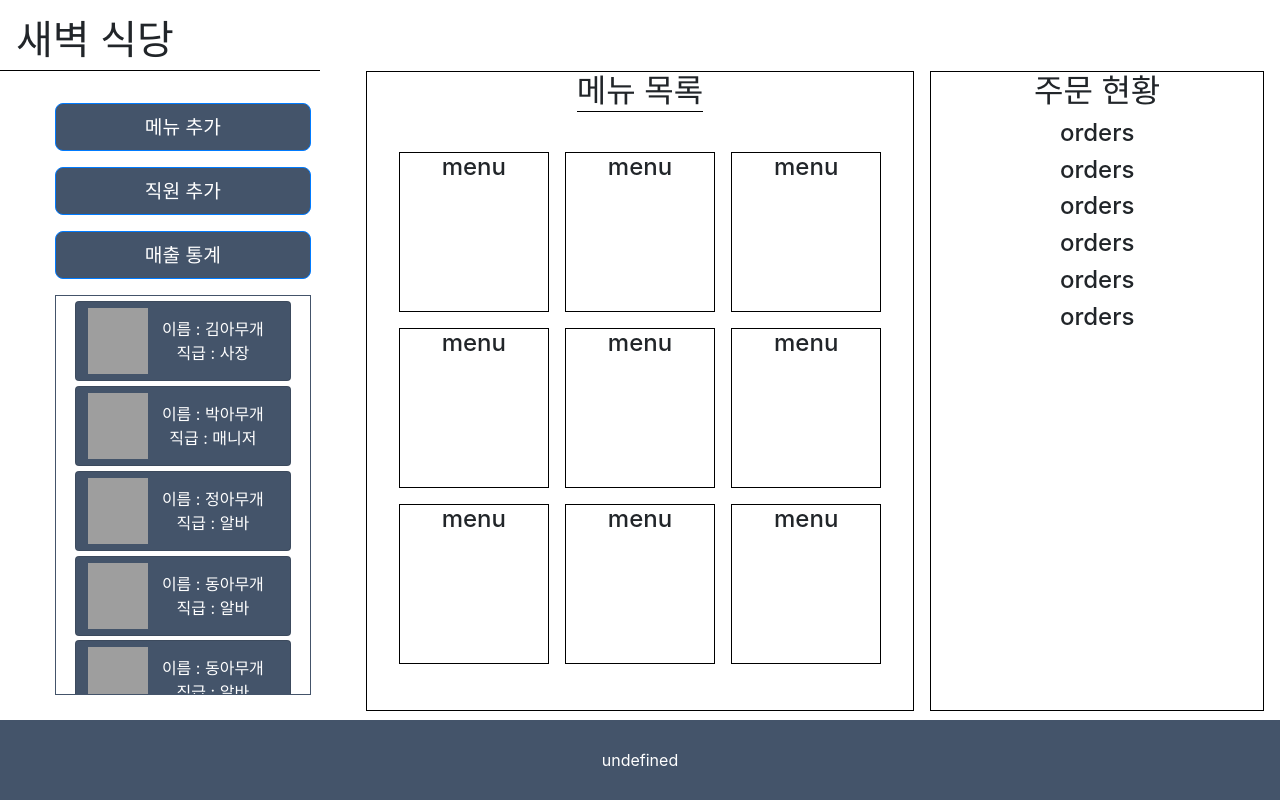
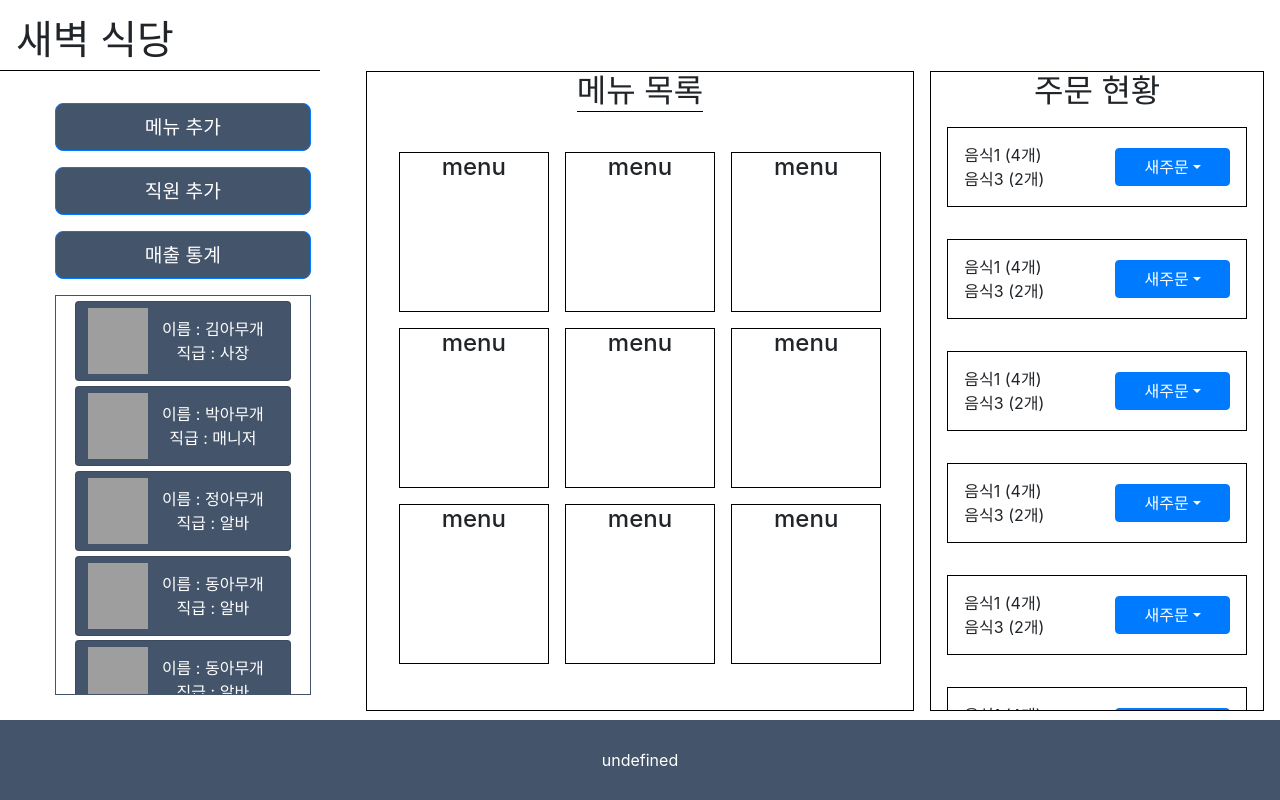
Before and after one commit to jrucl2d/Dawn_Restaurant, a React (Create React App) app in the folder front/: page /store/1 in a window 1280 px wide. Built offline with nearby package versions, Linux system fonts and the light colour scheme; grey boxes are pictures that could not be loaded.

Commit message:
주문 현황판 스타일 적용

```diff
--- a/front/src/component/Order/OrderComponent.jsx
+++ b/front/src/component/Order/OrderComponent.jsx
@@ -1,9 +1,37 @@
-import React from "react";
+import React, { useState } from "react";
+import { DropdownButton, Dropdown } from "react-bootstrap";
 
 function OrderComponent() {
+  const [foods, setFoods] = useState([
+    {
+      foodId: "!235132525325",
+      foodName: "음식1",
+      foodNum: 4,
+    },
+    {
+      foodId: "2351524twe",
+      foodName: "음식3",
+      foodNum: 2,
+    },
+  ]);
   return (
-    <div>
-      <h4>orders</h4>
+    <div id="orderCard">
+      <div id="foodInfo">
+        {foods.map((food) => (
+          <div key={food.foodId}>
+            {food.foodName} ({food.foodNum}개)
+          </div>
+        ))}
+      </div>
+      <DropdownButton
+        id="dropdown-basic-button"
+        className="my-auto mx-auto"
+        title="새주문"
+      >
+        <Dropdown.Item as="button">조리중</Dropdown.Item>
+        <Dropdown.Item as="button">조리 완료</Dropdown.Item>
+        <Dropdown.Item as="button">음식 수령</Dropdown.Item>
+      </DropdownButton>
     </div>
   );
 }
--- a/front/src/component/Order/OrderStyle.css
+++ b/front/src/component/Order/OrderStyle.css
@@ -6,3 +6,21 @@
   border: 1px solid black;
   overflow-x: auto;
 }
+#orderCard {
+  border: 1px solid black;
+  margin: 1rem;
+  margin-bottom: 2rem;
+  min-height: 10vh;
+  display: flex;
+}
+#foodInfo {
+  height: 90%;
+  margin: auto;
+  margin-left: 1rem;
+  width: 40%;
+  overflow-x: auto;
+  text-align: left;
+}
+.dropdown > button {
+  width: 9vw;
+}
```
